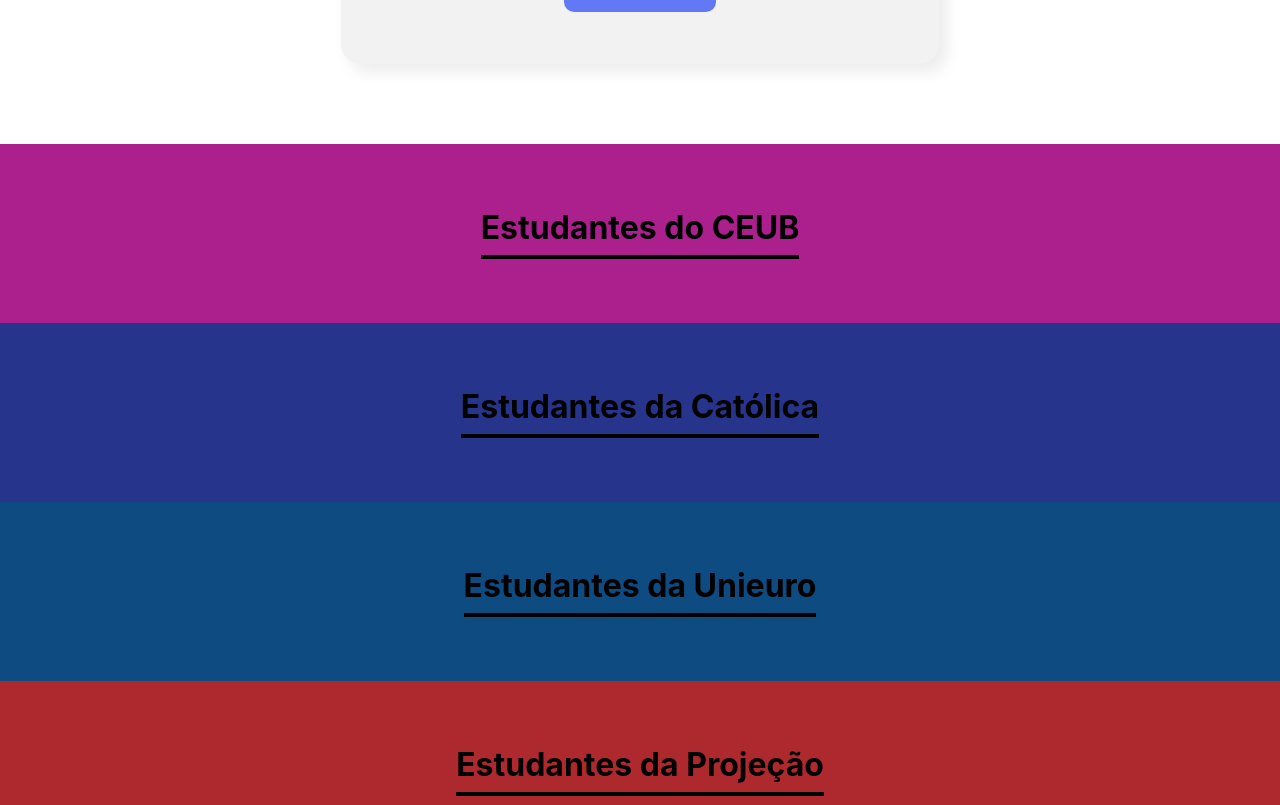
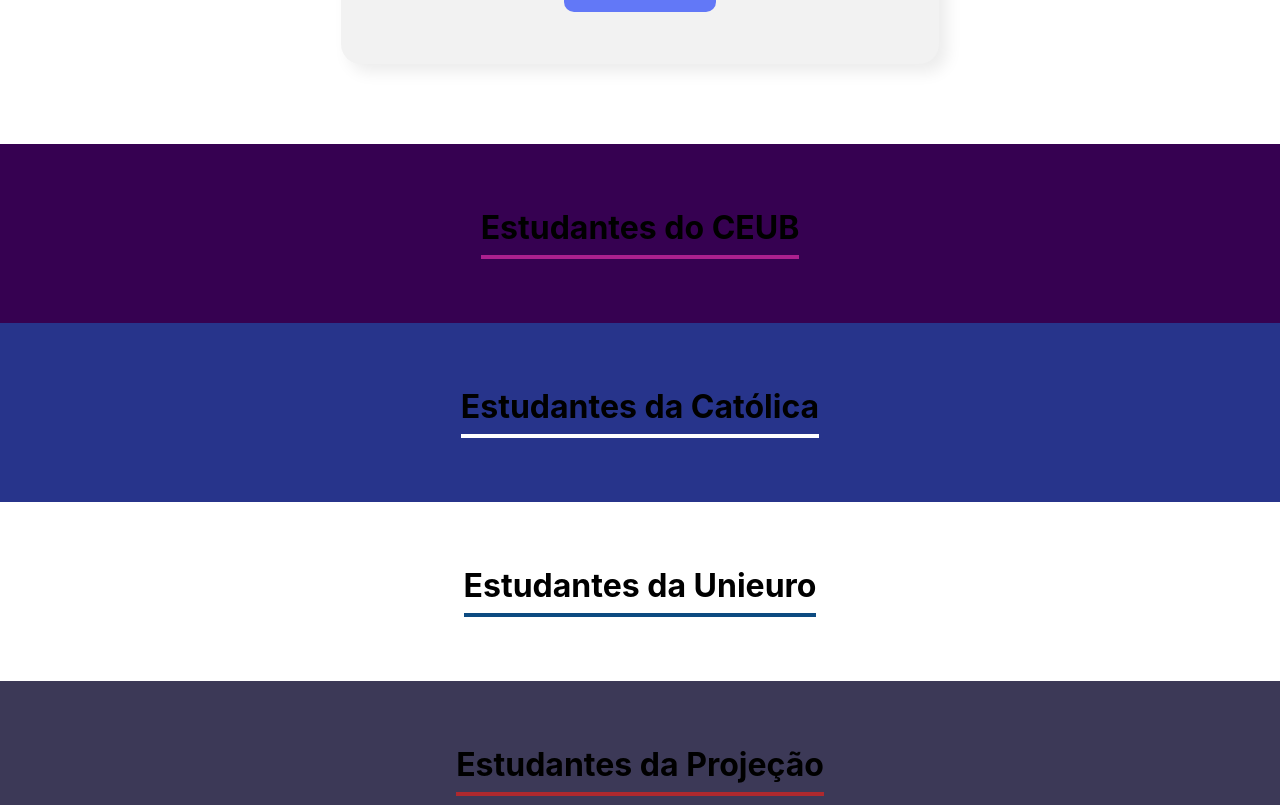
Before and after one commit to JoaoPaulo23342/Estudantes, a React (Create React App) app in the folder organo/: page / in a window 1280 px wide. Shown: the part 1435-2240 px from the top of the page. Built offline with nearby package versions, Linux system fonts and the light colour scheme.

Commit message:
projeto funcionando

```diff
--- a/organo/src/App.js
+++ b/organo/src/App.js
@@ -13,7 +13,7 @@
     corSecundaria: '#360151'
   },{
     nome: 'Estudantes da Católica',
-    corPrimaria: '#27348b',
+    corPrimaria: '#ffffff',
     corSecundaria: '#27348B'
   },{
     nome: 'Estudantes da Unieuro',
--- a/organo/src/components/Estudantes/Index.js
+++ b/organo/src/components/Estudantes/Index.js
@@ -3,8 +3,8 @@
 const Estudantes = (props) => {
     return (
 
-        <section className='estudante' style={{ backgroundColor: props.primaryColor }}>
-            <h3>{props.nome}</h3>
+        <section className='estudante' style={{ backgroundColor: props.secondaryColor }}>
+            <h3 style={{ borderColor: props.primaryColor }}>{props.nome}</h3>
         </section>
     )
 }
```
